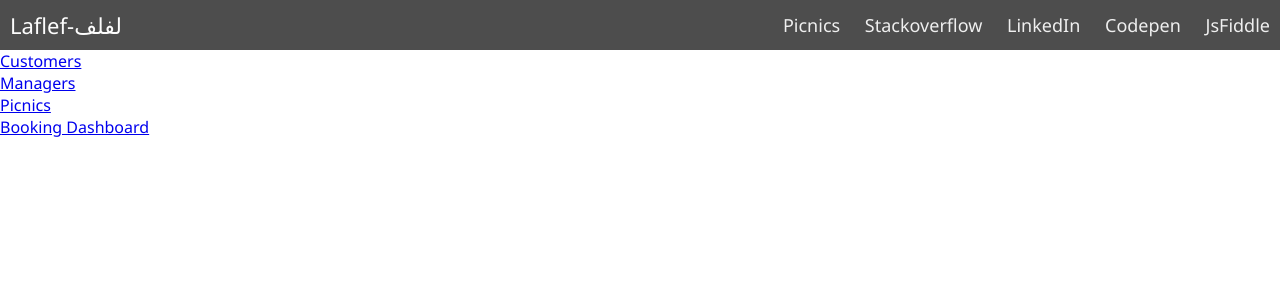
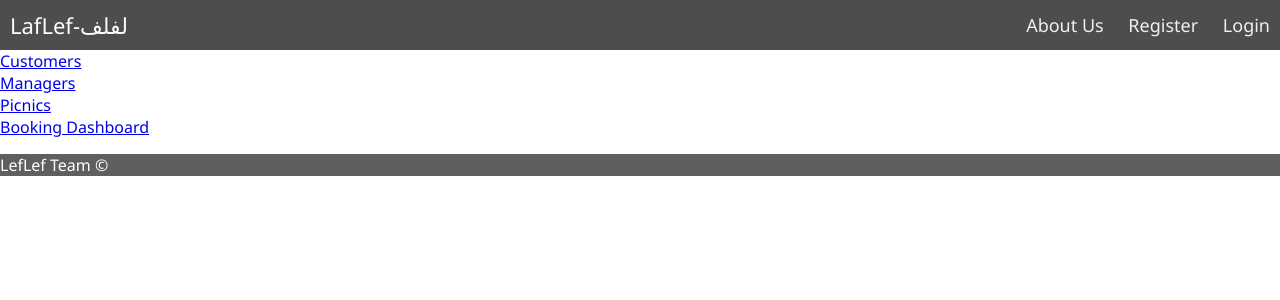
Before and after one commit to wswaileh/webProject, a PHP site: page /main.php in a window 1280 px wide. Shown: the top 300 px of the page. Run offline with PHP 8.4, Linux system fonts and the light colour scheme.

Commit message:
added footer file and controlled what appears in navbar based on userType

```diff
--- /dev/null
+++ b/css/footerStyle.css
@@ -0,0 +1,7 @@
+footer {
+    background-color: #5F5F5F;
+}
+
+footer p{
+    color: #FFFFFF;
+}
--- /dev/null
+++ b/footer.php
@@ -0,0 +1,4 @@
+</body>
+<footer>
+    <p>LefLef Team &copy;</p>
+</footer>
--- a/layout.php
+++ b/layout.php
@@ -2,33 +2,10 @@
 <html lang="en">
 <head>
     <meta charset="UTF-8">
-    <title>Title</title>
+    <title>LafLef</title>
 
     <link rel="stylesheet" href="css/navstyle.css" type="text/css">
+    <link rel="stylesheet" href="css/footerStyle.css" type="text/css">
     <link rel="stylesheet" href="css/mainStylesheet.css" type="text/css">
 </head>
 <body>
-
-<nav class="nav">
-    <input type="checkbox" id="nav-check">
-    <div class="nav-header">
-        <div class="nav-title">
-            <a href="main.php" style="color:#FDFDFD;text-decoration: none">Laflef-لفلف</a>
-        </div>
-    </div>
-    <div class="nav-btn">
-        <label for="nav-check">
-            <span></span>
-            <span></span>
-            <span></span>
-        </label>
-    </div>
-
-    <div class="nav-links">
-        <a href="picnics.php" >Picnics</a>
-        <a href="http://stackoverflow.com/users/4084003/" target="_blank">Stackoverflow</a>
-        <a href="https://in.linkedin.com/in/jonesvinothjoseph" target="_blank">LinkedIn</a>
-        <a href="https://codepen.io/jo_Geek/" target="_blank">Codepen</a>
-        <a href="https://jsfiddle.net/user/jo_Geek/" target="_blank">JsFiddle</a>
-    </div>
-</nav>
--- a/main.php
+++ b/main.php
@@ -1,14 +1,15 @@
 <?php
+session_name("name");
+session_start();
+$_SESSION['userType'] = 1; //GUEST USER
 include 'layout.php';
+include 'navbar.php';
     ?><nav><a href="customers.php">Customers</a><br>
     <a href="managers.php">Managers</a><br>
     <a href="picnics.php">Picnics</a><br>
     <a href="booking.php">Booking Dashboard</a><br>
-
-
 </nav>
-
-</body>
+<?php require 'footer.php'?>
 </html>
 
 <?
--- /dev/null
+++ b/navbar.php
@@ -0,0 +1,41 @@
+<?php
+session_name("name");
+if(!isset($_SESSION))
+{
+    session_start();
+} ?>
+<nav class="nav">
+    <input type="checkbox" id="nav-check">
+    <div class="nav-header">
+        <div class="nav-title">
+            <a href="main.php" style="color:#FDFDFD;text-decoration: none">LafLef-لفلف</a>
+        </div>
+    </div>
+    <div class="nav-btn">
+        <label for="nav-check">
+            <span></span>
+            <span></span>
+            <span></span>
+        </label>
+    </div>
+
+    <div class="nav-links">
+        <?php
+        if ($_SESSION['userType'] === 1) //"GUEST"  LINKS NEED TO BE UPDATED
+            echo '<a href="main.php">About Us</a>
+                  <a href="main.php">Register</a>
+                  <a href="main.php">Login</a>
+            ';
+        else if ($_SESSION['userType'] === 2) //"USER"      LINKS NEED TO BE UPDATED
+            echo '<a href="main.php">Main</a>
+                  <a href="main.php">Logout</a>
+            ';
+        else //ADMIN        LINKS NEED TO BE UPDATED
+            echo '<a href="main.php">Main</a>
+                  <a href="main.php">Add Picnic</a>
+                  <a href="main.php">Logout</a>
+            ';
+
+        ?>
+    </div>
+</nav>
```
